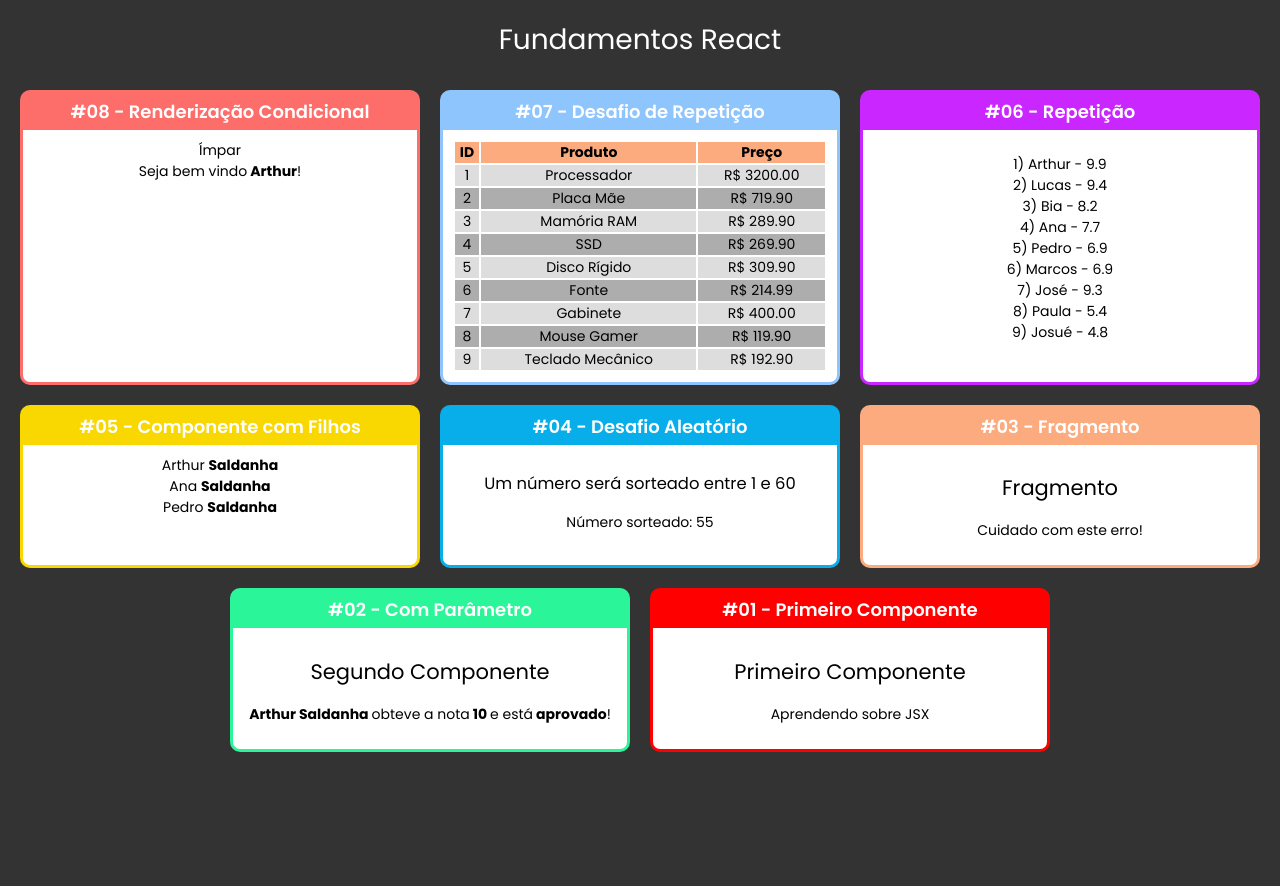
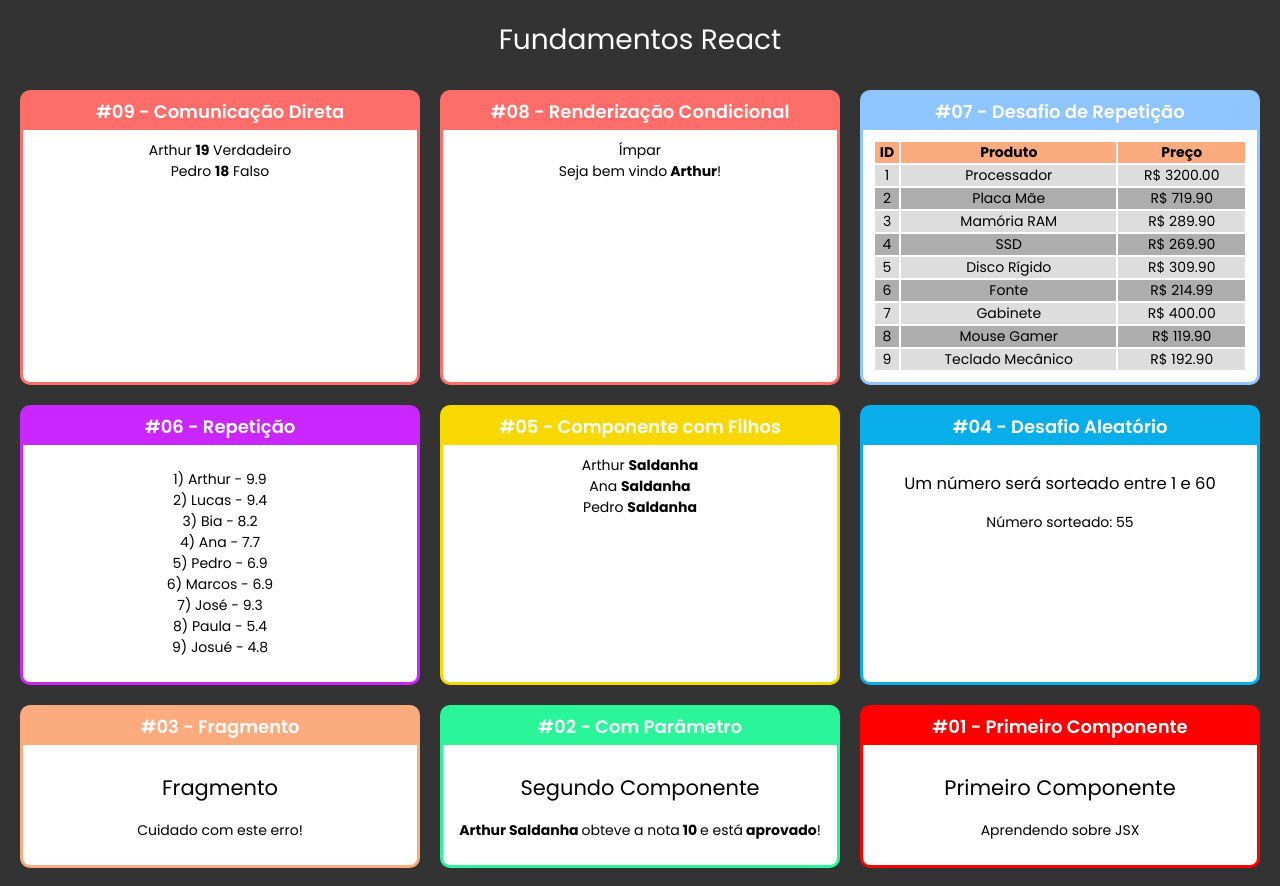
Before and after one commit to arthursaldanha/Learning-ReactJS, a React (Create React App) app: page / in a window 1280 px wide. Before the commit the page ends 800 px from the top, so only its background shows below. Built offline with nearby package versions, Linux system fonts and the light colour scheme.

Commit message:
Utilizando Comunicações Diretas

```diff
--- a/src/App.jsx
+++ b/src/App.jsx
@@ -2,6 +2,7 @@ import React from 'react';
 import "./App.css"
 
 import Card from "./components/layout/Card.jsx";
+import DiretaPai from "./components/comunicacao/DiretaPai.jsx"
 import UsuarioInfo from "./components/condicional/UsuarioInfo.jsx";
 import ParOuImpar from "./components/condicional/ParOuImpar.jsx";
 import TabelaProdutos from "./components/repeticao/Produtos";
@@ -19,6 +20,10 @@ const App = (props) => {
          <h1>Fundamentos React</h1>
 
          <div className="Cards">
+            <Card titulo="#09 - Comunicação Direta" color="#FD6E6A">
+               <DiretaPai />
+            </Card>
+
             <Card titulo="#08 - Renderização Condicional" color="#FD6E6A">
                <ParOuImpar numero={19} />
                <UsuarioInfo  usuario={{ nome: "Arthur" }}/>
--- /dev/null
+++ b/src/components/comunicacao/DiretaFilho.jsx
@@ -0,0 +1,13 @@
+import React from 'react'
+
+const comunicacaoFilho = (props) => {
+   return (
+      <div>
+         <span>{props.nome} </span>
+         <span><strong>{props.idade}</strong> </span>
+         <span>{props.nerd ? "Verdadeiro" : "Falso"}</span>
+      </div>
+   );
+}
+
+export default comunicacaoFilho;
--- /dev/null
+++ b/src/components/comunicacao/DiretaPai.jsx
@@ -0,0 +1,13 @@
+import React from 'react';
+import DiretaFilho from './DiretaFilho.jsx';
+
+const comunicacaoPai = (props) => {
+   return (
+      <div>
+         <DiretaFilho nome="Arthur" idade={19} nerd={true} />
+         <DiretaFilho nome="Pedro" idade={18} nerd={false} />
+      </div>
+   );
+}
+
+export default comunicacaoPai;
```
